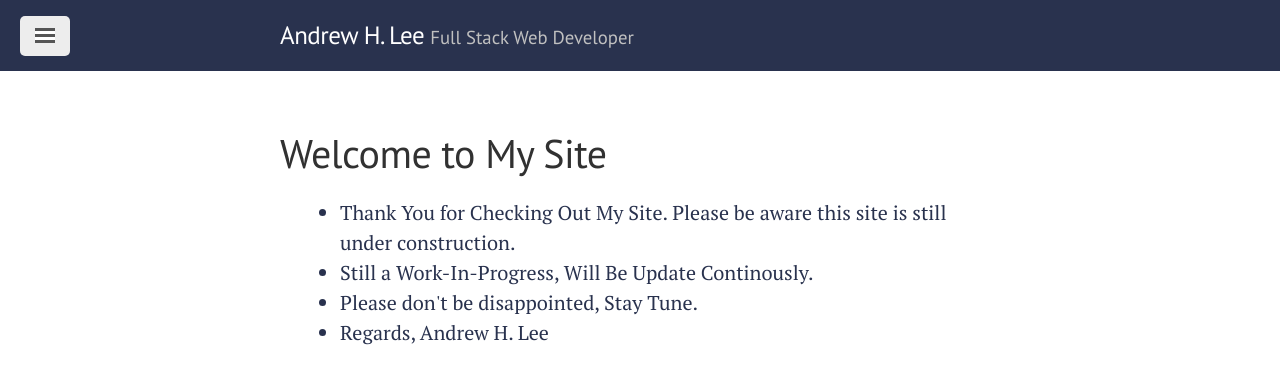
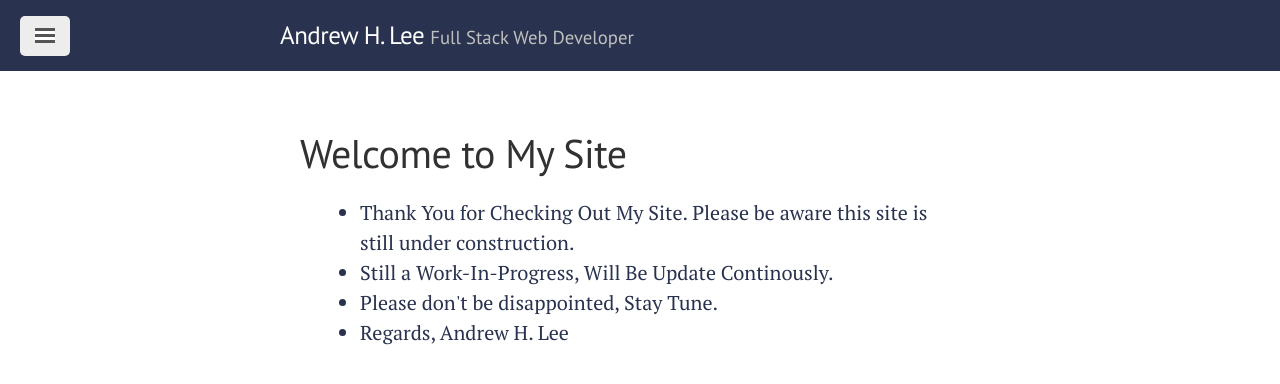
Before and after one commit to andrew-h-lee/andrew-h-lee.github.io, a Jekyll site: the page built from index.html, in a window 1280 px wide. Shown: the top 384 px of the page. Built offline with Jekyll 4.4.1, drawn with Linux system fonts in a browser that asks for light colours; nearby versions of some CDN libraries; the list of posts is cut into pages by our own code.

Commit message:
Made Update Changes

```diff
--- a/_layouts/default.html
+++ b/_layouts/default.html
@@ -15,7 +15,6 @@
             <a href="{{ site.baseurl }}/" title="Home">{{ site.title }}</a>
             <small>{{ site.tagline }}</small>
           </h3>
-        <!--  <img src="{{ site.baseurl }}/public/my-logo.png" height="64" width="64"> -->
       </div>
     </div>
 
--- a/index.html
+++ b/index.html
@@ -5,7 +5,7 @@ title: Home
 
 <!-- Page Content -->
 <div id="page-content-wrapper">
-  <div class="container-fluid">
+  <div class="container">
     <div class="row">
       <div class="col-lg-12">
         <a href="#menu-toggle" class="btn btn-default" id="menu-toggle"><i class="fa fa-fw"></i></i></a>
```
